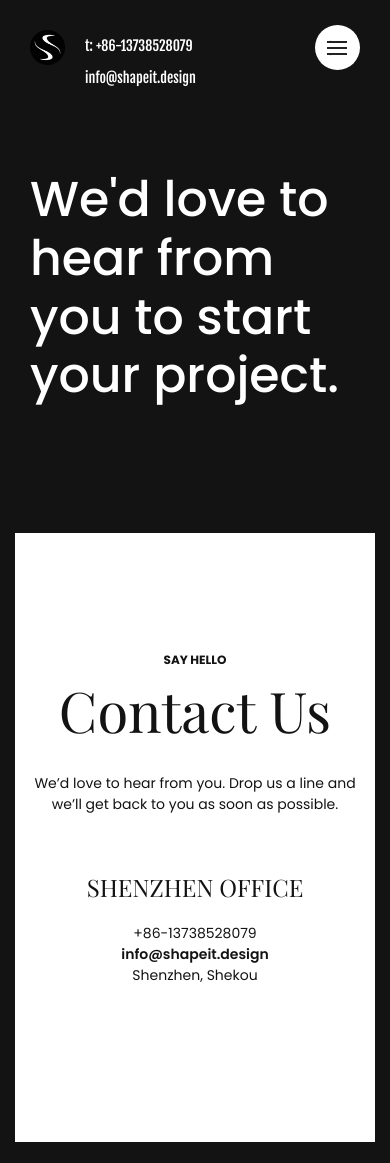
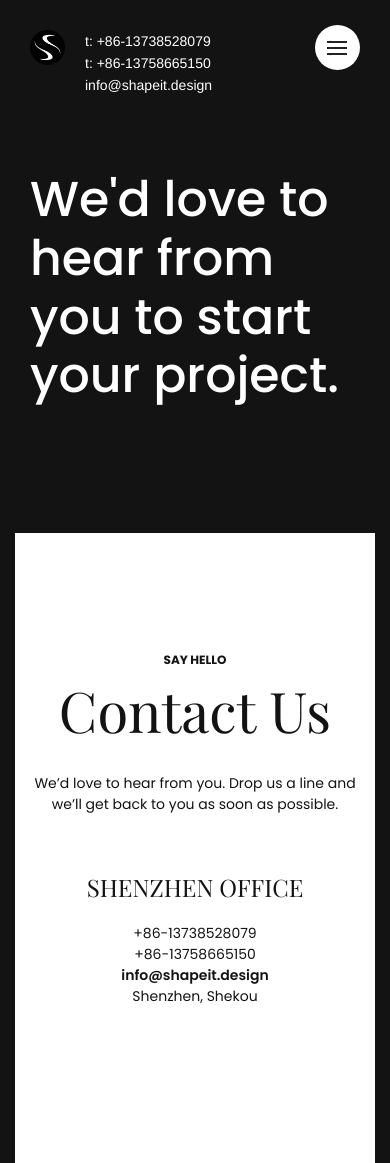
Before and after one commit to CarlosCabreraGentile/shapeit, a plain HTML site: page say-hello.html in a window 390 px wide. Drawn offline with nearby package versions, Linux system fonts and the light colour scheme; some packages are replaced by stand-ins of ours.

Commit message:
added new phone number

```diff
--- a/css/style.css
+++ b/css/style.css
@@ -197,7 +197,7 @@ footer{position: relative;}
 .header{-webkit-transition: all 1s ease; -moz-transition: all 1s ease; -ms-transform:all 1s ease; transition: all 1s ease; }
 .header .logo{float: left; margin-right: 20px;}
 .header .logo img{ width: 35px;}
-.header .phone{float: left; color: #fff !important; line-height: 32px; font-family: "Fjalla One";}
+.header .phone{float: left; color: #fff !important; line-height: 22px; font-family: "Helvetica Neue", Helvetica, Arial, sans-serif;}
 .header .language{ float: right; margin-right: 30px; margin-bottom: 0;}
 .header .language li{ float: left; list-style: none; margin: 0; margin-left: 20px; font-family: "Fjalla One";}
 .header .language li a{float: left; color: #fff; line-height: 35px;}
--- a/say-hello.html
+++ b/say-hello.html
@@ -54,9 +54,9 @@
     <header class="header">
       <div class="logo"><a href="index.html"><img src="images/logo.png" alt="Image"></a></div>
       <!-- end logo -->
-      <div style="float: left">
+      <div style="float: left" class="d-flex flex-column">
         <span class="phone">t: +86-13738528079</span>
-        <br>
+        <span class="phone">t: +86-13758665150</span>
         <span class="phone">info@shapeit.design</span>
       </div>
       <div class="hamburger" id="hamburger">
@@ -109,6 +109,7 @@
               <div class="address">
                 <h4>SHENZHEN OFFICE</h4>
                 <p>+86-13738528079<br>
+                   +86-13758665150<br>
                   <a href="#">info@shapeit.design</a><br>
                   Shenzhen, Shekou</p>
                 <!-- <a data-fancybox="" data-src="#map" href="javascript:;">
```
Also changed, not shown: careers.html (+1 -0 lines), index.html (+2 -2 lines), project-detail1.html (+2 -2 lines), project-detail2.html (+2 -2 lines), project-detail3.html (+2 -2 lines), project-detail4.html (+2 -2 lines), project-detail5.html (+2 -2 lines), project-detail6.html (+2 -2 lines).
